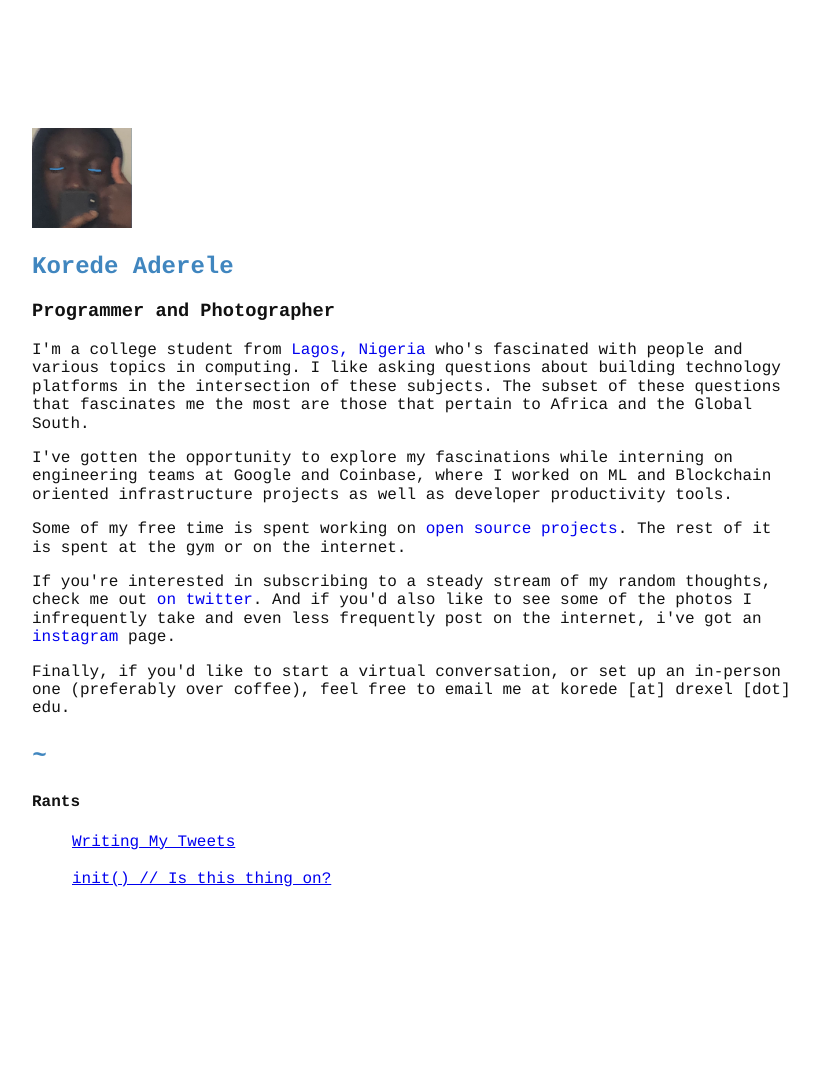
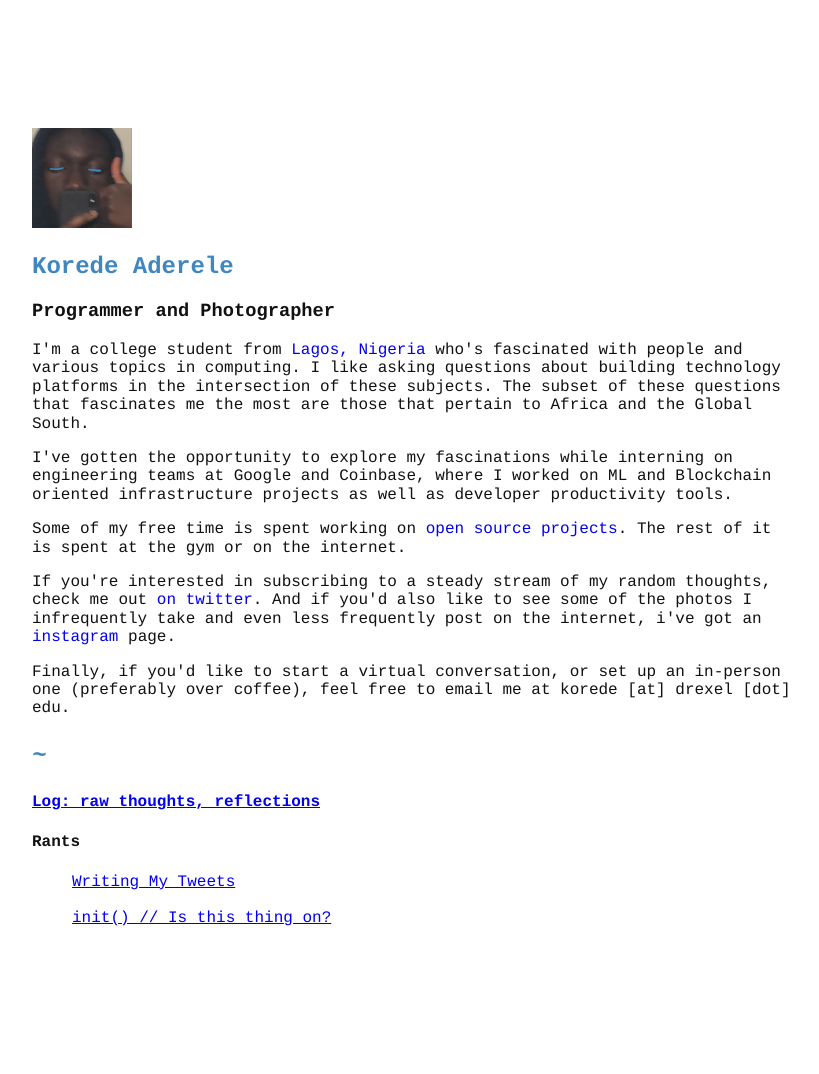
Before and after one commit to Korede-TA/korede-ta.github.io, a Jekyll site: the page built from index.html, in a window 1280 px wide. Shown: the whole page, without its empty margins (96-915 px from the left). Built offline with Jekyll 4.4.1, drawn with Linux system fonts in a browser that asks for light colours; before the commit the page ends 1034 px from its top, so only the background shows below that.

Commit message:
add log link

```diff
--- a/_layouts/default.html
+++ b/_layouts/default.html
@@ -20,6 +20,10 @@
 			{{ content }}
 			<p id="tilde" class="fw8 i f3">~</p>
 
+			<a class="log_link" href="https://www.notion.so/log-drafts-bbd9fba375e042ffba0d18ab195b4467">
+				<h4>Log: raw thoughts, reflections</h4>
+			</a>
+
 			<h4>Rants</h4>
 			<ul class="list">
 				{% for post in site.posts %}
```
